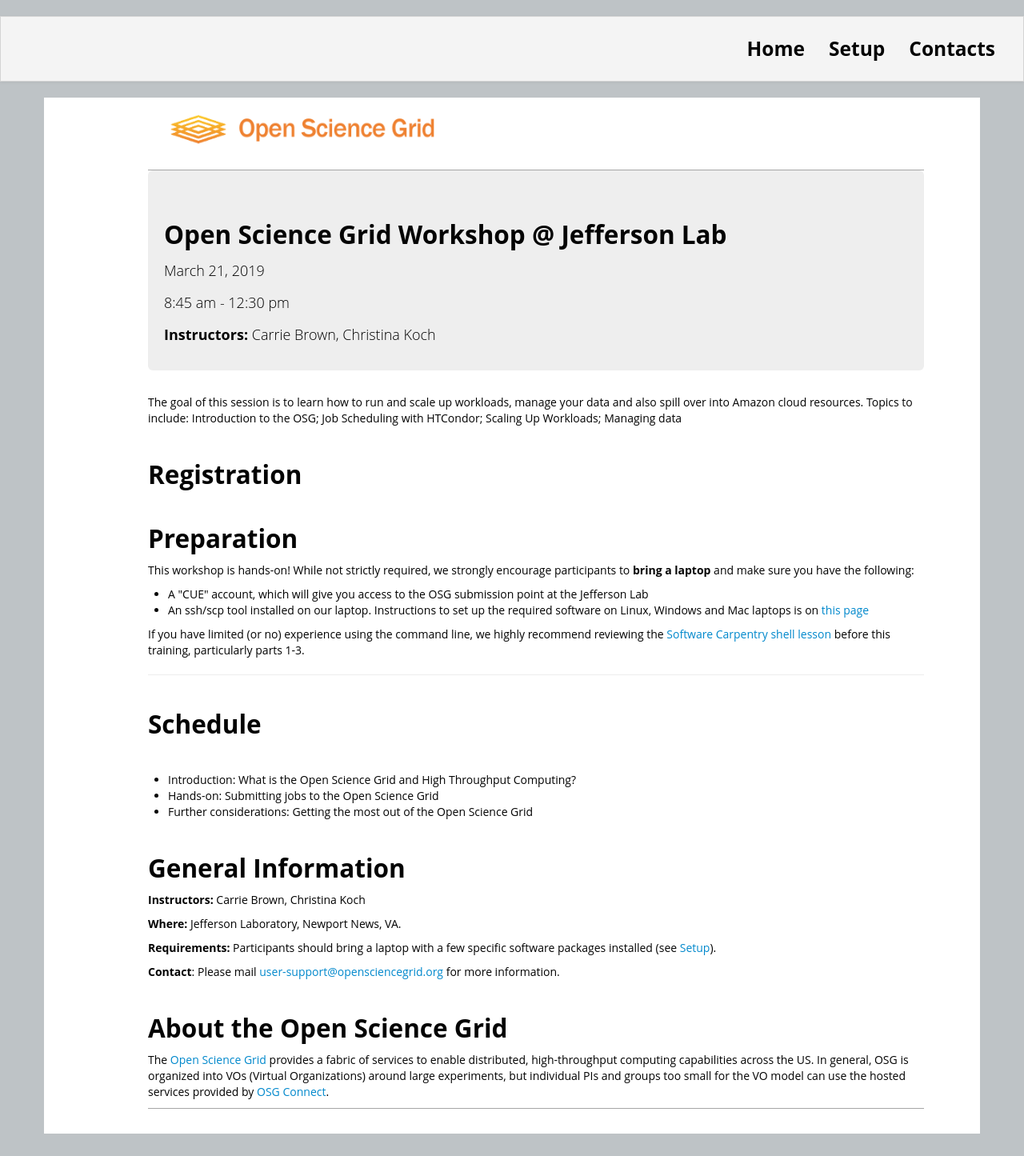
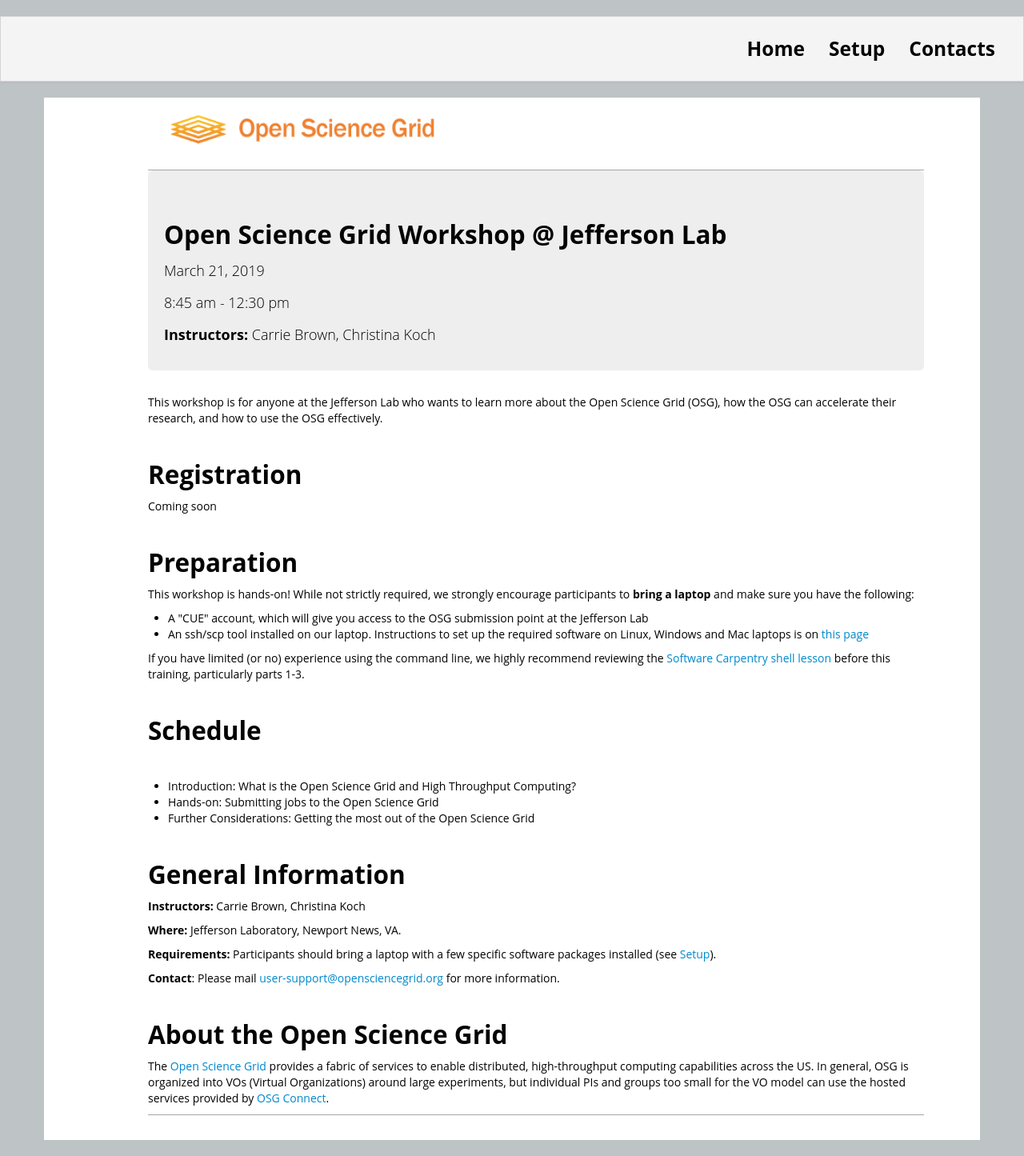
Before and after one commit to unlhcc/OSG-UserTraining-MWBD-2019, a Jekyll site: the page built from index.html, in a window 1280 px wide. Shown: the whole page at 80% size. Built offline with Jekyll 4.4.1, drawn with Linux system fonts in a browser that asks for light colours.

Commit message:
just waiting for registration

```diff
--- a/index.html
+++ b/index.html
@@ -20,17 +20,13 @@
     Edit the values in the parameter block above to be appropriate for your bootcamp.
 -->
 
-<p>
-The goal of this session is to learn how to run and
-scale up workloads, manage your data and also spill over into Amazon
-cloud resources. Topics to include:
-Introduction to the OSG; Job Scheduling with HTCondor; Scaling Up
-Workloads; Managing data
-</p>
+<p>This workshop is for anyone at the Jefferson Lab who wants to learn more
+about the Open Science Grid (OSG), how the OSG can accelerate their research, and how
+to use the OSG effectively.</p>
 
 <h2>Registration</h2>
 
-
+<p>Coming soon</p>
 
 <h2>Preparation </h2>
 
@@ -47,17 +43,15 @@
 reviewing the <a href="http://swcarpentry.github.io/shell-novice/">Software Carpentry
 shell lesson</a> before this training, particularly parts 1-3.  </p>
 
-
-<hr/>
-
 <h2>Schedule</h2>
 <h2> </h2>
 
 <ul>
 <li>Introduction: What is the Open Science Grid and High Throughput Computing?</li>
 <li>Hands-on: Submitting jobs to the Open Science Grid</li>
-<li>Further considerations: Getting the most out of the Open Science Grid</li>
+<li>Further Considerations: Getting the most out of the Open Science Grid</li>
 </ul>
+
 <!--
 <div class="row-fluid">
     <table class="table table-striped">
@@ -72,6 +66,8 @@
   </div>
 <hr/>
 -->
+
+</hr>
 
 <h2>General Information</h2>
 
```
